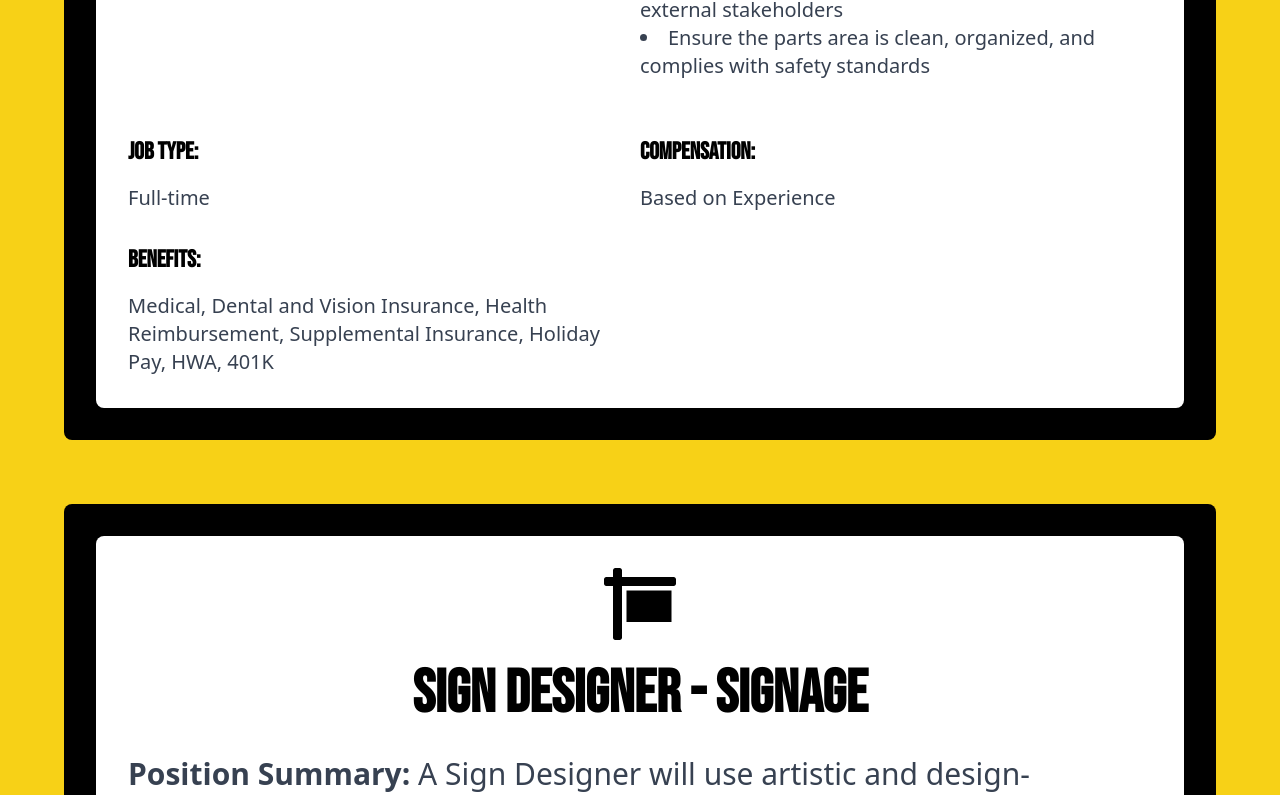
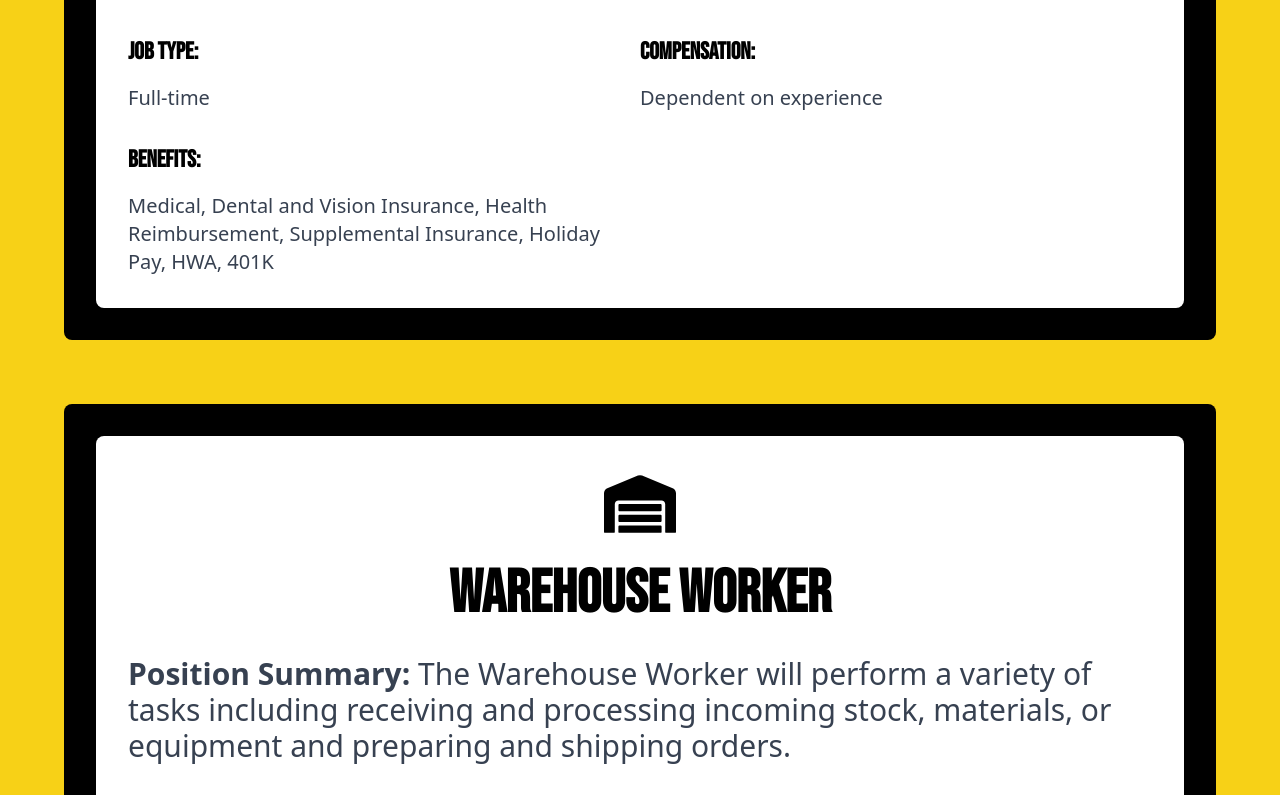
Before and after one commit to JoedyMcconn/SANBARCC, a Next.js app in the folder frontend/: page /job-opportunities in a window 1280 px wide. Shown: the part 1912-2707 px from the top of the page. Built offline with nearby package versions, Linux system fonts and the light colour scheme.

Commit message:
Changed phone number and job positions

```diff
--- a/frontend/src/app/Home/components/HeroSection.tsx
+++ b/frontend/src/app/Home/components/HeroSection.tsx
@@ -97,7 +97,7 @@ const Hero = () => {
                         Contact Us
                     </a>
                     <div className="bg-white text-black p-1 md:p-2 rounded text-sm md:text-lg flex items-center font-sans">
-                        Call Us: +1 505-452-8800
+                        Call Us: +1 505-452-8000
                     </div>
                 </div>
             </div>
--- a/frontend/src/app/job-application/page.tsx
+++ b/frontend/src/app/job-application/page.tsx
@@ -187,12 +187,6 @@ export default function JobApplicationForm() {
                 <div className="grid grid-cols-1 md:grid-cols-3 gap-4 font-sans mb-6">
                     <label className="flex items-center">
                         <input type="checkbox" name="position" value="Laborer" className="mr-2"/> Laborer
-                    </label>
-                    <label className="flex items-center">
-                        <input type="checkbox" name="position" value="Sign Designer" className="mr-2"/> Sign Designer
-                    </label>
-                    <label className="flex items-center">
-                        <input type="checkbox" name="position" value="Parts Specialist" className="mr-2"/> Parts Specialist
                     </label>
                     <label className="flex items-center">
                         <input type="checkbox" name="position" value="Striper" className="mr-2"/> Guardrail Operator
--- a/frontend/src/app/job-opportunities/page.tsx
+++ b/frontend/src/app/job-opportunities/page.tsx
@@ -117,59 +117,6 @@ export default function JobOpportunities() {
                 </div>
             </div>
 
-            <JobPosition
-                title="Parts Specialist"
-                icon={<FaTools />}
-                summary="The Parts Specialist is responsible for managing and maintaining the inventory of parts and supplies, coordinating with vendors, and ensuring accurate and timely distribution of materials to meet the needs of the company’s operations. This role requires strong organizational skills, attention to detail, and the ability to work collaboratively with various departments."
-                qualifications={[
-                    "5+ years experience with parts or mechanical work",
-                    "Strong organizational and time management skills",
-                    "Excellent verbal and written communication skills",
-                    "Dependable",
-                ]}
-                responsibilities={[
-                    "Manage inventory of parts and supplies, ensuring accurate stock levels",
-                    "Order and receive parts from vendors in a timely manner",
-                    "Maintain accurate records of inventory and transactions",
-                    "Coordinate with the maintenance and operations teams to provide necessary parts and materials",
-                    "Ensure proper storage and labeling of parts and supplies",
-                    "Assist in resolving discrepancies in inventory or shipments",
-                    "Provide excellent customer service to internal and external stakeholders",
-                    "Ensure the parts area is clean, organized, and complies with safety standards"
-                ]}
-                jobType="Full-time"
-                compensation="Based on Experience"
-                benefits="Medical, Dental and Vision Insurance, Health Reimbursement, Supplemental Insurance, Holiday Pay, HWA, 401K"
-            />
-
-
-            <JobPosition
-                title="Sign Designer - Signage"
-                icon={<FaSign />}
-                summary="A Sign Designer will use artistic and design-software skills to create signs for businesses, contractors, communities, municipalities, retail, education, and other customers. This role requires knowledge of signage material options, fabrication methods, and construction processes for exterior signs, roadway panels, banners, and decals. The designer must also understand colors, type, and size as it relates to signage. Setting up files for digital printing and routing to various types of printers and laminators is a key component of the job."
-                qualifications={[
-                    "Ability to establish priorities, work independently, and achieve objectives without supervision",
-                    "Time management and multi-tasking skills while being detail-oriented with a positive attitude",
-                    "Proven ability to work collaboratively",
-                    "Excellent analytical and problem-solving skills",
-                    "Excellent verbal and written communication skills",
-                    "Able to create excellent graphics and presentations based on customer orders",
-                    "Works well in a fast-paced environment",
-                    "Possess intermediate computer skills, can import/export files",
-                    "Intermediate skills in Adobe Illustrator and/or Photoshop (Flexprint experience is a plus)",
-                    "Able to lift up to 50 pounds on occasion"
-                ]}
-                responsibilities={[
-                    "Work with sign shop manager, sales department, and contracting department to execute initial designs that meet project requirements",
-                    "Ensure all printing jobs stay on schedule to meet the various department timelines",
-                    "Understand the proofing process, make corrections, and provide submittals for approval",
-                    "Communicate professionally and courteously with the team and (on occasion) customers",
-                    "Ensure proper supplies and materials are available to complete printing jobs"
-                ]}
-                jobType="Full-time"
-                compensation="Based on Experience"
-                benefits="Medical, Dental and Vision Insurance, Health Reimbursement, Supplemental Insurance, Holiday Pay, HWA, 401K"
-            />
 
             <JobPosition
                 title="Crew Foreman"
```
